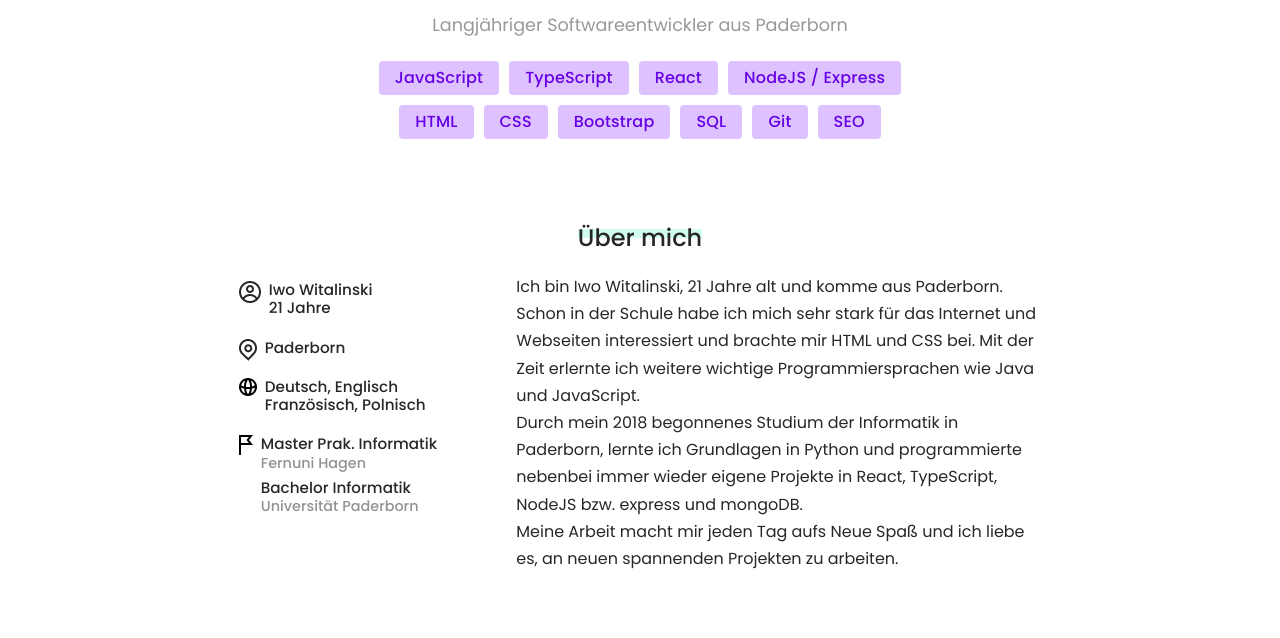
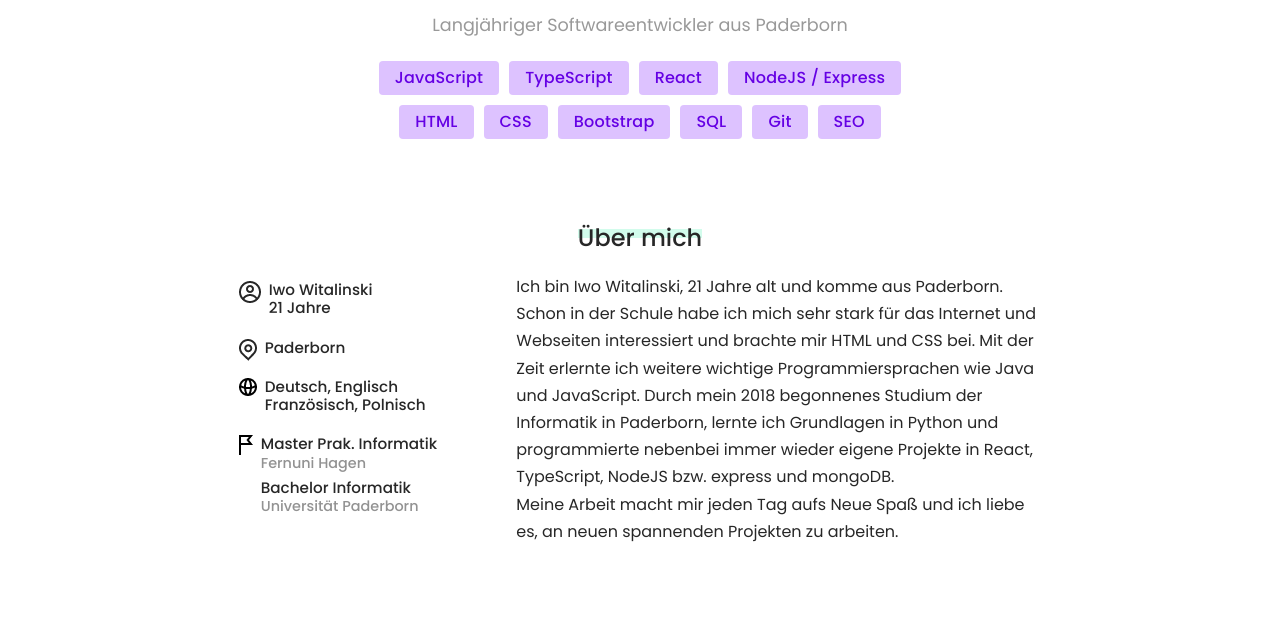
Before and after one commit to iwowiWebDev/iwowiWebDev.github.io, a website: page index.html in a window 1280 px wide. Shown: the part 281-919 px from the top of the page. Drawn offline with nearby package versions, Linux system fonts and the light colour scheme.

Commit message:
Better description

```diff
--- a/index.html
+++ b/index.html
@@ -96,7 +96,7 @@
                     <p class="about_me_description col-md-8">Ich bin Iwo Witalinski, 21 Jahre alt und komme aus Paderborn.
                         Schon in der Schule habe ich mich sehr stark für das Internet und Webseiten
                         interessiert und brachte mir HTML und CSS bei. Mit der Zeit erlernte ich
-                        weitere wichtige Programmiersprachen wie Java und JavaScript.<br>
+                        weitere wichtige Programmiersprachen wie Java und JavaScript.
                         Durch mein 2018 begonnenes Studium der Informatik in Paderborn, lernte ich
                         Grundlagen in Python und programmierte nebenbei immer wieder
                         eigene Projekte in React, TypeScript, NodeJS bzw. express und mongoDB. <br>
```
